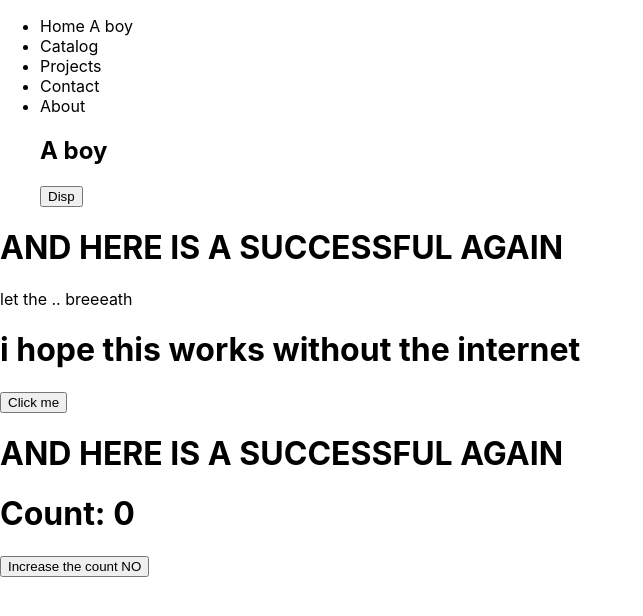
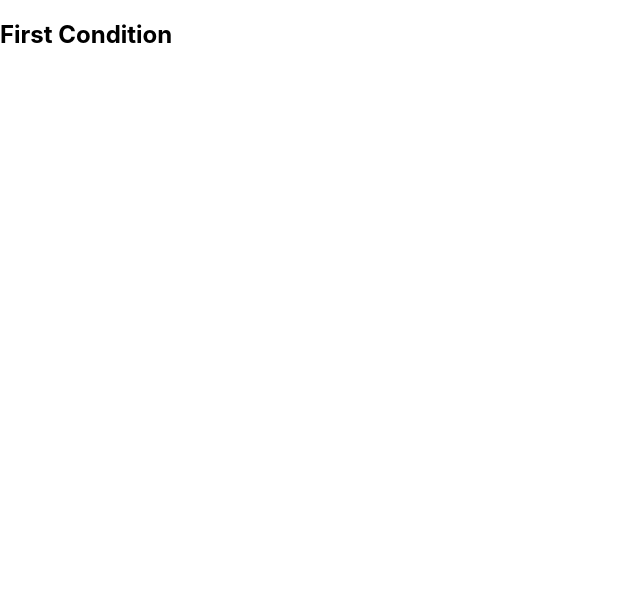
Before and after one commit to TORY-SKY/idan-react, a React (Create React App) app: page / in a window 1280 px wide. Shown: the top 616 px of the page, without its empty margins (0-643 px from the left). Built offline with nearby package versions, Linux system fonts and the light colour scheme.

Commit message:
day 11 of learning reactJS

```diff
--- a/src/App.js
+++ b/src/App.js
@@ -1,20 +1,13 @@
 
 import './App.css';
-import Header from './component/Header'
-import Buttn from './component/click'
-import Ustate from './component/useState';
+//import Cond1 from './component/ConditionComp'
+//import Cond2 from './component/ConditionComp2'
+import Marger from './component/MargeConditions';
 
 function App() {
    return <>
-   <Header name='VICTORY' />
-   <h1>AND HERE IS A SUCCESSFUL AGAIN </h1>
-   <p>let the .. breeeath</p>
-   <h1>i hope this works without the internet</h1>
-   <Buttn />
-   <h1>AND HERE IS A SUCCESSFUL AGAIN </h1>
 
-
-   <Ustate />
+ <Marger isRendered = {false} />
 
 
 
--- /dev/null
+++ b/src/component/ConditionComp.js
@@ -0,0 +1,6 @@
+import React from "react"
+
+function Cond1(){
+    return <h2>First Condition</h2>
+}
+export default Cond1;
--- /dev/null
+++ b/src/component/ConditionComp2.js
@@ -0,0 +1,7 @@
+import React from "react"
+
+function Cond2(){
+    console.log('Condition2');
+    return <h1>Second Condition</h1>
+}
+export default Cond2;
--- /dev/null
+++ b/src/component/MargeConditions.js
@@ -0,0 +1,14 @@
+import React from "react"
+import Cond1 from "./ConditionComp"
+import Cond2 from "./ConditionComp"
+
+function Marger(props){
+    const isRendered = !props.isRendered;
+    if(isRendered === true){
+        return <Cond1 />
+    }
+
+        return <Cond2 />
+
+}
+export default Marger;
--- a/src/component/click.js
+++ b/src/component/click.js
@@ -4,7 +4,7 @@ function Buttn(){
         console.log('clicked');
      }
      return (
-        <button onClick={clickHandler}>Click me</button>
+        <button onLoad={clickHandler}>click me</button>
      );
 }
 export default Buttn;
```
Also changed, not shown: src/component/Events.js (added, +11 -0 lines).
